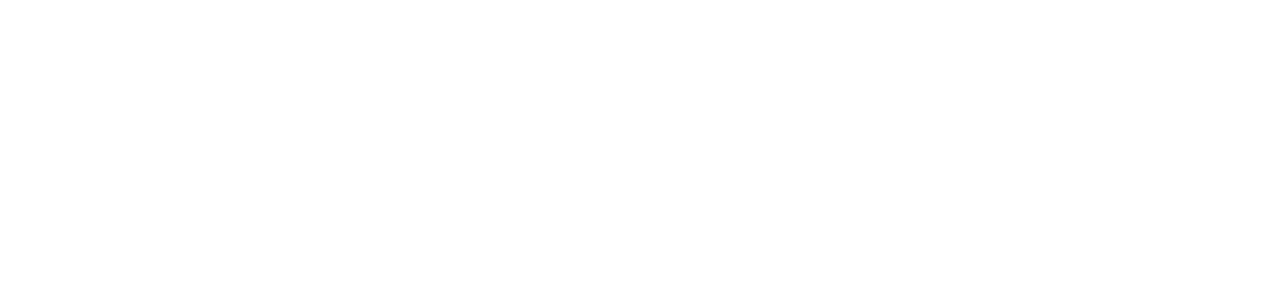
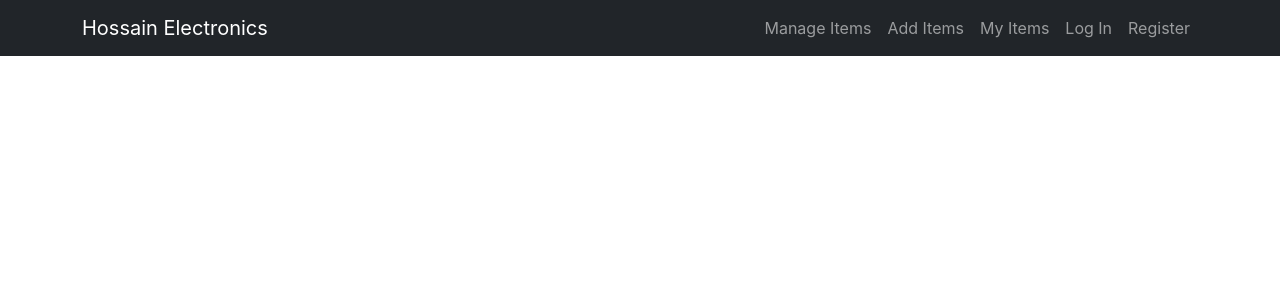
Before and after one commit to Hossain-Sajjad/Warehouse-management, a React (Create React App) app: page / in a window 1280 px wide. Shown: the top 300 px of the page. Built offline with nearby package versions, Linux system fonts and the light colour scheme.

Commit message:
header added

```diff
--- a/src/App.js
+++ b/src/App.js
@@ -1,9 +1,15 @@
+import { Route, Routes } from 'react-router-dom';
 import './App.css';
+import Home from './Pages/Home/Home/Home';
+import Header from './Pages/Shared/Header/Header';
 
 function App() {
   return (
     <div>
-
+      <Header />
+      <Routes>
+        <Route path="/" element={<Home />} />
+      </Routes>
     </div>
   );
 }
--- /dev/null
+++ b/src/Pages/Home/Home/Home.js
@@ -0,0 +1,11 @@
+import React from 'react';
+
+const Home = () => {
+    return (
+        <div>
+
+        </div>
+    );
+};
+
+export default Home;
--- /dev/null
+++ b/src/Pages/Shared/Header/Header.js
@@ -0,0 +1,24 @@
+import React from 'react';
+import { Container, Nav, Navbar, NavDropdown } from 'react-bootstrap';
+
+const Header = () => {
+    return (
+        <Navbar collapseOnSelect expand="lg" bg="dark" variant="dark">
+            <Container>
+                <Navbar.Brand href="#home">Hossain Electronics</Navbar.Brand>
+                <Navbar.Toggle aria-controls="responsive-navbar-nav" />
+                <Navbar.Collapse id="responsive-navbar-nav">
+                    <Nav className="ms-auto">
+                        <Nav.Link href="#features">Manage Items</Nav.Link>
+                        <Nav.Link href="#features">Add Items</Nav.Link>
+                        <Nav.Link href="#features">My Items</Nav.Link>
+                        <Nav.Link href="#features">Log In</Nav.Link>
+                        <Nav.Link href="#pricing">Register</Nav.Link>
+                    </Nav>
+                </Navbar.Collapse>
+            </Container>
+        </Navbar>
+    );
+};
+
+export default Header;
--- a/src/index.js
+++ b/src/index.js
@@ -3,12 +3,16 @@
 import './index.css';
 import App from './App';
 import reportWebVitals from './reportWebVitals';
+import { BrowserRouter } from 'react-router-dom';
 
 const root = ReactDOM.createRoot(document.getElementById('root'));
 root.render(
-  <React.StrictMode>
-    <App />
-  </React.StrictMode>
+  <BrowserRouter>
+    <React.StrictMode>
+      <App />
+    </React.StrictMode>
+  </BrowserRouter>
+
 );
 
 // If you want to start measuring performance in your app, pass a function
```
Also changed, not shown: src/Pages/Home/Home/Home.css (added), src/Pages/Shared/Header/Header.css (added).
